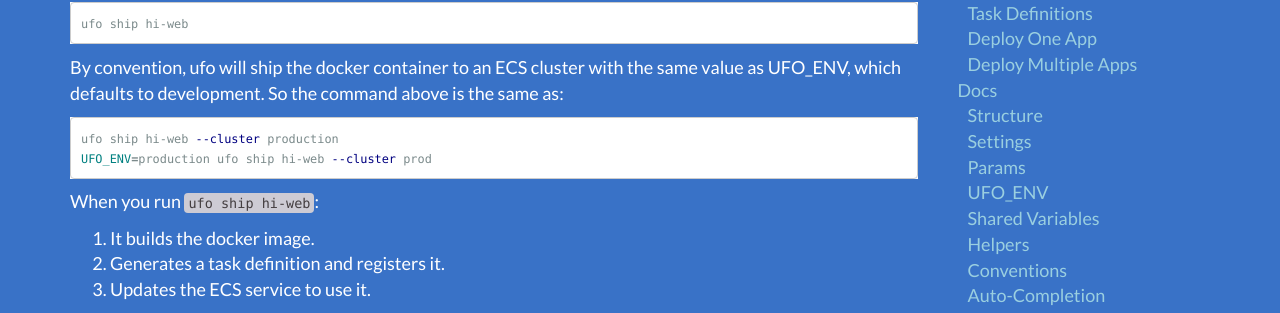
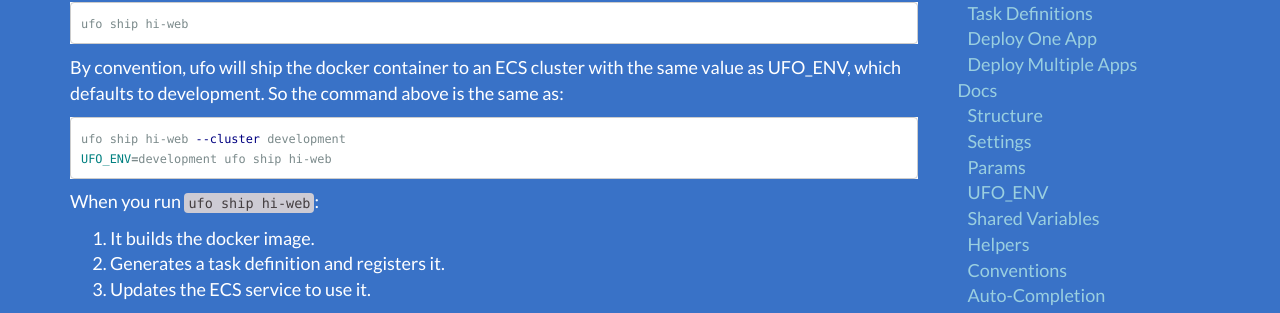
Before and after one commit to boltops-tools/ufo, a Jekyll site: the page built from docs/_docs/tutorial-ufo-ship.md, in a window 1280 px wide and 900 px high. Shown: the part 308-621 px from the top of the window. Built offline with Jekyll 4.4.1, drawn with Linux system fonts in a browser that asks for light colours.

Commit message:
fix tutorial

````diff
--- a/docs/_docs/tutorial-ufo-ship.md
+++ b/docs/_docs/tutorial-ufo-ship.md
@@ -13,8 +13,8 @@ ufo ship hi-web
 By convention, ufo will ship the docker container to an ECS cluster with the same value as UFO_ENV, which defaults to development.  So the command above is the same as:
 
 ```sh
-ufo ship hi-web --cluster production
-UFO_ENV=production ufo ship hi-web --cluster prod
+ufo ship hi-web --cluster development
+UFO_ENV=development ufo ship hi-web
 ```
 
 When you run `ufo ship hi-web`:
````
